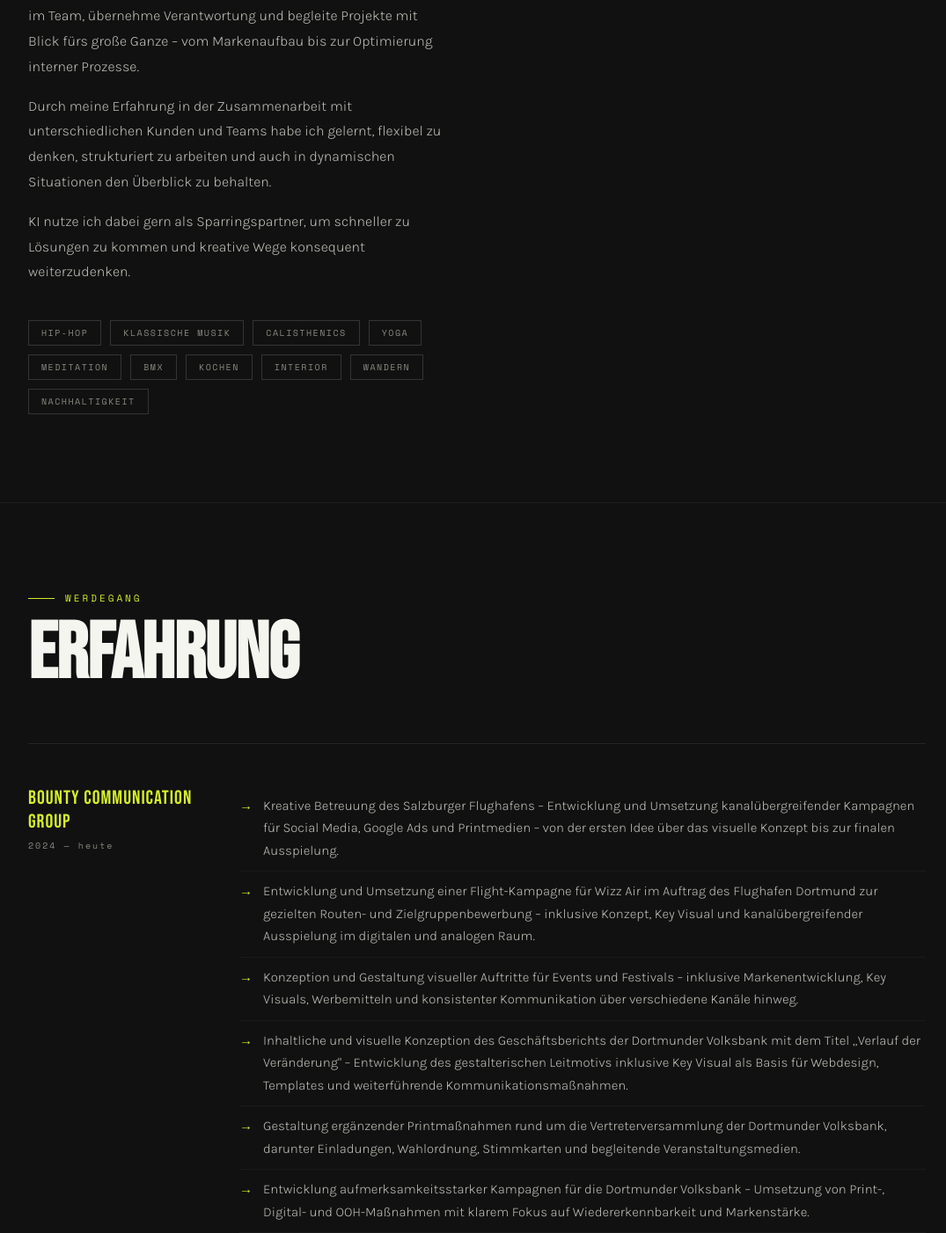
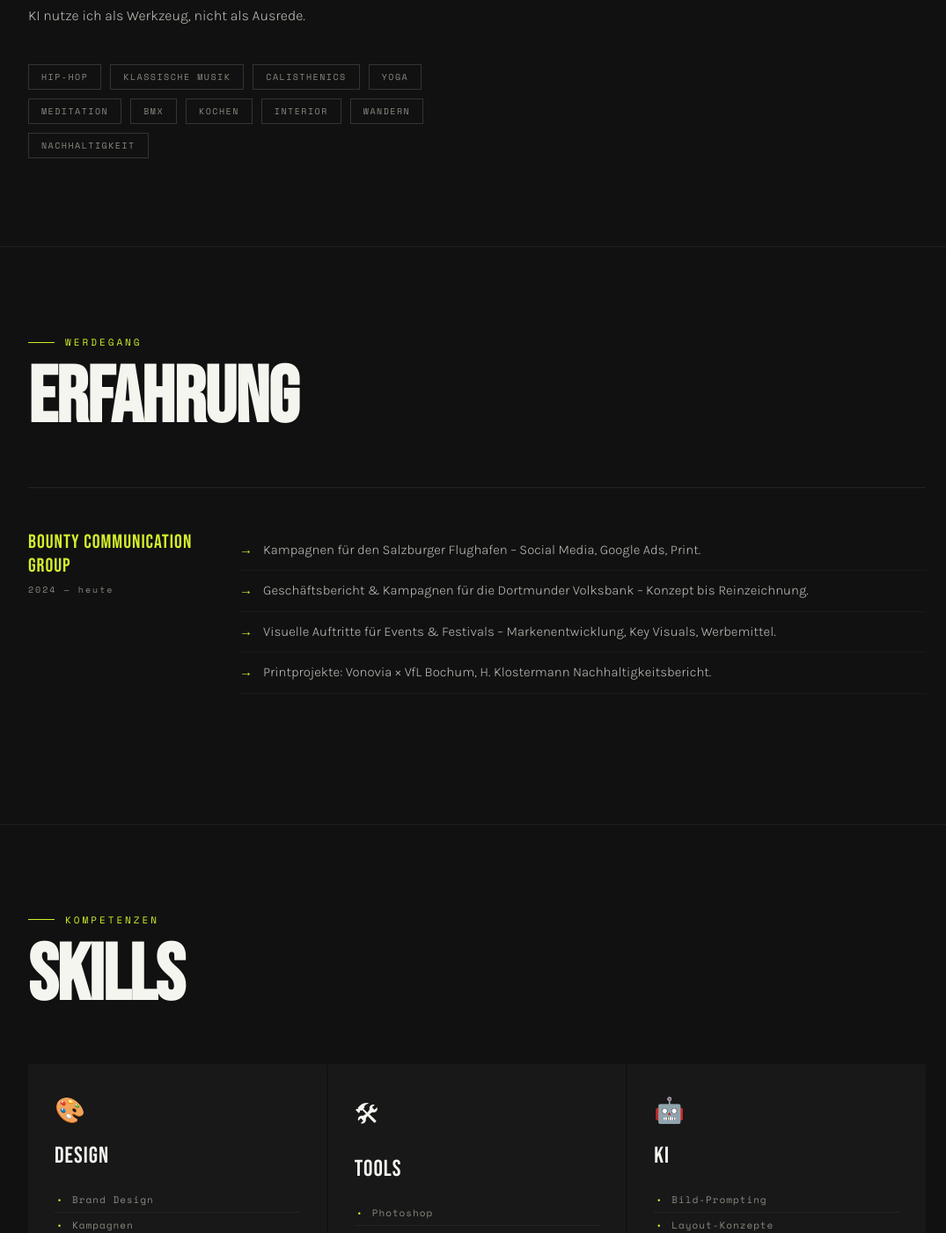
Before and after one commit to Sez-92/philgoodmedia-portfolio, a React (Vite) app: page / in a window 1280 px wide. Shown: the part 1344-2746 px from the top of the page at 88% size, without its empty margins (98-1173 px from the left). Built offline with nearby package versions, Linux system fonts and the light colour scheme.

Commit message:
Update App.jsx

```diff
--- a/src/App.jsx
+++ b/src/App.jsx
@@ -7,11 +7,11 @@
 const GRAY = "#888880";
 
 const GLUTENFRY_CARDS = [
-  { id: 1, label: "01 — Briefing",        title: "Der Auftrag",      desc: "Ein Restaurant das glutenfrei frittiert – und dafür einen Brand braucht, der genauso mutig ist wie die Idee dahinter.", img: "/gf_brand.png",   rot: -11, offX: -320, topOff: 80, zi: 1 },
-  { id: 2, label: "02 — Visual Identity", title: "Logo & Marke",     desc: "GF-Maskottchen, knalliges Orange, kräftiges Lila. Verspielt, mutig, unverwechselbar – Soul Food zum Anschauen.", img: "/gf_logo.png",    rot: -5,  offX: -160, topOff: 40, zi: 2 },
-  { id: 3, label: "03 — Packaging",       title: "Die Verpackung",   desc: "Von der Tüte bis zum Becher: das GF-Pattern zieht sich konsequent durch alle Touchpoints und macht jede Verpackung zum Statement.", img: "/gf_bag.png",  rot:  0,  offX:    0, topOff:  8, zi: 3 },
-  { id: 4, label: "04 — Print",           title: "Der Flyer",        desc: "Crunchy Chicken Bowl – Kein Weizen, voller Geschmack. Klare Bildsprache, starke Headlines, echter Hunger-Faktor.", img: "/gf_flyer.png",   rot:  5,  offX:  160, topOff: 40, zi: 2 },
-  { id: 5, label: "05 — Ergebnis",        title: "Kein Verzicht",    desc: "Ein Brand der beweist: glutenfrei muss nicht fade sein. Authentisches Soul Food, ohne Kompromisse – und mit Haltung.", img: "/gf_result.png",  rot: 11,  offX:  320, topOff: 80, zi: 1 },
+  { id: 1, label: "01 — Briefing",        title: "Der Auftrag",    desc: "Soul Food. Glutenfrei. Ein Brand der das genauso mutig sagt.",           img: "/gf_brand.png",  rot: -11, offX: -320, topOff: 80, zi: 1 },
+  { id: 2, label: "02 — Visual Identity", title: "Logo & Marke",   desc: "GF-Maskottchen, Orange, Lila. Verspielt und unverwechselbar.",            img: "/gf_logo.png",   rot: -5,  offX: -160, topOff: 40, zi: 2 },
+  { id: 3, label: "03 — Packaging",       title: "Verpackung",     desc: "Das Pattern zieht sich durch – von der Tüte bis zum Becher.",             img: "/gf_bag.png",    rot:  0,  offX:    0, topOff:  8, zi: 3 },
+  { id: 4, label: "04 — Print",           title: "Flyer",          desc: "Crunchy Chicken Bowl. Null Weizen. Voller Hunger-Faktor.",                 img: "/gf_flyer.png",  rot:  5,  offX:  160, topOff: 40, zi: 2 },
+  { id: 5, label: "05 — Ergebnis",        title: "Kein Verzicht",  desc: "Ein Brand der beweist: glutenfrei kann großartig aussehen.",              img: "/gf_result.png", rot: 11,  offX:  320, topOff: 80, zi: 1 },
 ];
 
 const styles = `
@@ -449,8 +449,8 @@
         <div style={{ marginBottom:80 }}>
           <div className="section-label">Projekt-Einblick</div>
           <h2 className="section-title">DER PROZESS</h2>
-          <p style={{ fontSize:15, lineHeight:1.8, color:"#BBBBB5", fontWeight:300, maxWidth:560, marginTop:-36 }}>
-            GlutenFry ist ein Restaurantkonzept für authentisches Soul Food – vollständig glutenfrei frittiert. Kein Verzicht, kein Kompromiss. Der Brand sollte genauso mutig, direkt und unverwechselbar sein wie das Essen selbst.
+          <p style={{ fontSize:15, lineHeight:1.8, color:"#BBBBB5", fontWeight:300, maxWidth:480, marginTop:-36 }}>
+            Glutenfrei frittiertes Soul Food – und ein Brand der genauso direkt ist wie das Essen.
           </p>
         </div>
         <div className="cs-cards-desktop" style={{ position:"relative", height:520 }}>
@@ -584,7 +584,7 @@
                   <div className="hero-tag">Philip Spiekermann · Ruhrgebiet</div>
                   <h1 className="hero-name">PHILIP<br /><span>SPIEKERMANN</span></h1>
                   <Typewriter />
-                  <p className="hero-desc">Kreativität trifft Haltung. Ich gestalte Markenauftritte, die hängenbleiben – von der Idee bis zur finalen Umsetzung. Ruhrgebiet im Herzen, Medien im Blut.</p>
+                  <p className="hero-desc">Marken die hängenbleiben. Von der Idee bis zur Umsetzung. Ruhrgebiet.</p>
                   <div className="hero-cta">
                     <a href="https://www.behance.net/philsez" target="_blank" rel="noreferrer" className="btn-primary">Portfolio ansehen</a>
                     <button className="btn-outline" onClick={() => scrollTo("contact")}>Kontakt</button>
@@ -610,9 +610,7 @@
                 <div className="about-grid">
                   <FadeIn delay={100}>
                     <div className="about-quote">„Medien sind<br />mein Zuhause."</div>
-                    <p className="about-text">Ich bin Art Director aus dem Ruhrgebiet und fühle mich am wohlsten dort, wo es nicht nach Schema F läuft. Ich arbeite gerne im Team, übernehme Verantwortung und begleite Projekte mit Blick fürs große Ganze – vom Markenaufbau bis zur Optimierung interner Prozesse.</p>
-                    <p className="about-text" style={{ marginTop:16 }}>Durch meine Erfahrung in der Zusammenarbeit mit unterschiedlichen Kunden und Teams habe ich gelernt, flexibel zu denken, strukturiert zu arbeiten und auch in dynamischen Situationen den Überblick zu behalten.</p>
-                    <p className="about-text" style={{ marginTop:16 }}>KI nutze ich dabei gern als Sparringspartner, um schneller zu Lösungen zu kommen und kreative Wege konsequent weiterzudenken.</p>
+                    <p className="about-text">Art Director aus dem Ruhrgebiet. Ich gestalte Marken, die hängenbleiben – kanalübergreifend, konsequent und mit Haltung. KI nutze ich als Werkzeug, nicht als Ausrede.</p>
                     <div className="interests">
                       {["Hip-Hop","Klassische Musik","Calisthenics","Yoga","Meditation","BMX","Kochen","Interior","Wandern","Nachhaltigkeit"].map(i => <div key={i} className="interest-tag">{i}</div>)}
                     </div>
@@ -640,18 +638,10 @@
                   <div className="exp-item">
                     <div><div className="exp-company">Bounty Communication Group</div><div className="exp-period">2024 — heute</div></div>
                     <ul className="exp-bullets">
-                      <li>Kreative Betreuung des Salzburger Flughafens – Entwicklung und Umsetzung kanalübergreifender Kampagnen für Social Media, Google Ads und Printmedien – von der ersten Idee über das visuelle Konzept bis zur finalen Ausspielung.</li>
-                      <li>Entwicklung und Umsetzung einer Flight-Kampagne für Wizz Air im Auftrag des Flughafen Dortmund zur gezielten Routen- und Zielgruppenbewerbung – inklusive Konzept, Key Visual und kanalübergreifender Ausspielung im digitalen und analogen Raum.</li>
-                      <li>Konzeption und Gestaltung visueller Auftritte für Events und Festivals – inklusive Markenentwicklung, Key Visuals, Werbemitteln und konsistenter Kommunikation über verschiedene Kanäle hinweg.</li>
-                      <li>Inhaltliche und visuelle Konzeption des Geschäftsberichts der Dortmunder Volksbank mit dem Titel „Verlauf der Veränderung" – Entwicklung des gestalterischen Leitmotivs inklusive Key Visual als Basis für Webdesign, Templates und weiterführende Kommunikationsmaßnahmen.</li>
-                      <li>Gestaltung ergänzender Printmaßnahmen rund um die Vertreterversammlung der Dortmunder Volksbank, darunter Einladungen, Wahlordnung, Stimmkarten und begleitende Veranstaltungsmedien.</li>
-                      <li>Entwicklung aufmerksamkeitsstarker Kampagnen für die Dortmunder Volksbank – Umsetzung von Print-, Digital- und OOH-Maßnahmen mit klarem Fokus auf Wiedererkennbarkeit und Markenstärke.</li>
-                      <li>Gestaltung eines saisonalen Buchprojekts „Vonovia x VfL Bochum" – visuelle Konzeption und Layout einer aufmerksamkeitsstarken Publikation an der Schnittstelle von Marke, Sport und Kommunikation.</li>
-                      <li>Verantwortung für die kreative Entwicklung von Kampagnen und Markenauftritten – von der Konzeption bis zur Reinzeichnung und Produktionsabwicklung.</li>
-                      <li>Gestaltung und Layout des Nachhaltigkeitsberichts der H. Klostermann Baugesellschaft mbH sowie weiterer umfangreicher Printpublikationen mit inhaltlichem und gestalterischem Anspruch.</li>
-                      <li>Entwicklung kreativer Ideen und visueller Konzepte mit Gespür für Trends, Zielgruppen und markengerechte Kommunikation.</li>
-                      <li>Strukturierte Zusammenarbeit mit Kunden, internen Teams und externen Dienstleistern in dynamischen Projektumfeldern.</li>
-                      <li>Sicherer Umgang mit digitalen Tools, KI-gestützten Workflows und modernen Gestaltungsprozessen zur effizienten Umsetzung kreativer Projekte.</li>
+                      <li>Kampagnen für den Salzburger Flughafen – Social Media, Google Ads, Print.</li>
+                      <li>Geschäftsbericht & Kampagnen für die Dortmunder Volksbank – Konzept bis Reinzeichnung.</li>
+                      <li>Visuelle Auftritte für Events & Festivals – Markenentwicklung, Key Visuals, Werbemittel.</li>
+                      <li>Printprojekte: Vonovia × VfL Bochum, H. Klostermann Nachhaltigkeitsbericht.</li>
                     </ul>
                   </div>
                 </FadeIn>
@@ -665,9 +655,9 @@
                 <FadeIn><div className="section-label">Kompetenzen</div><h2 className="section-title">SKILLS</h2></FadeIn>
                 <div className="skills-grid">
                   {[
-                    {icon:"🤖",title:"KI & Prompting",items:["KI-Prompting für Bild- & Layoutideen","Erstellung von KI-Vorlagen","Harmonisierung von KI-Visuals"]},
-                    {icon:"🎨",title:"Layout & Design",items:["Social-Media-Layouts","Printmedien","Logo-Design","Markenkonforme Kampagnen","Brand Design"]},
-                    {icon:"🛠",title:"Tools",items:["Adobe Photoshop","InDesign","Illustrator","Canva"]},
+                    {icon:"🎨", title:"Design", items:["Brand Design","Kampagnen","Print & OOH","Social Media","Packaging"]},
+                    {icon:"🛠", title:"Tools",   items:["Photoshop","InDesign","Illustrator","Canva"]},
+                    {icon:"🤖", title:"KI",      items:["Bild-Prompting","Layout-Konzepte","KI-Workflows"]},
                   ].map((card,i) => (
                     <FadeIn key={card.title} delay={i*80}>
                       <div className="skill-card">
@@ -689,7 +679,7 @@
                   <div className="contact-wrapper">
                     <div className="contact-tagline">Lass uns reden</div>
                     <h2 className="contact-heading">READY<br />TO CREATE?</h2>
-                    <p style={{ fontSize:15, color:GRAY, maxWidth:440, margin:"0 auto", lineHeight:1.8, fontWeight:300 }}>Ich bin kein Schema-F-Mensch – und suche Projekte, die das auch nicht sind. Schreib mir, ruf an, oder schau dir mein Portfolio an.</p>
+                    <p style={{ fontSize:15, color:GRAY, maxWidth:360, margin:"0 auto", lineHeight:1.8, fontWeight:300 }}>Ruf an. Schreib. Oder schau dir mein Behance an.</p>
                     <div className="contact-links">
                       <a href="https://www.behance.net/philsez" target="_blank" rel="noreferrer" className="btn-primary">Behance Portfolio</a>
                       <a href="https://www.linkedin.com/in/philip-spiekermann-450403205/" target="_blank" rel="noreferrer" className="btn-outline">LinkedIn</a>
```
